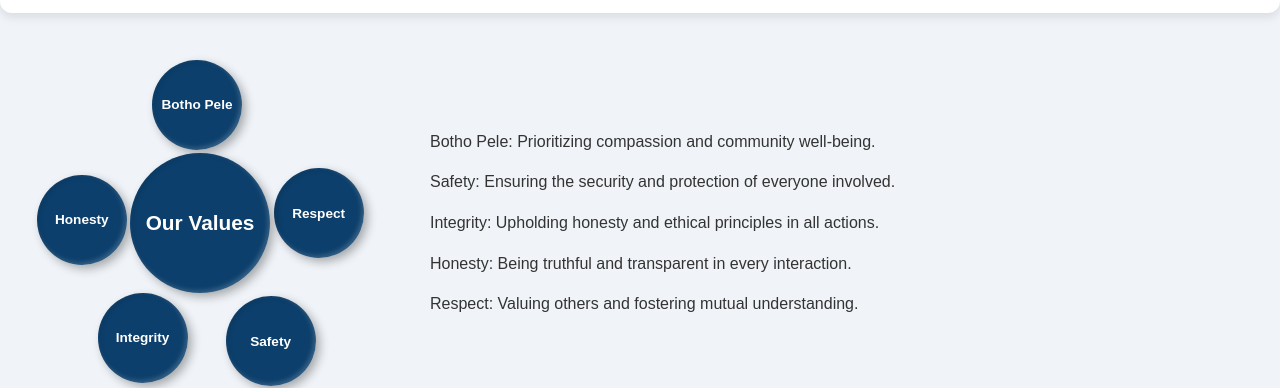
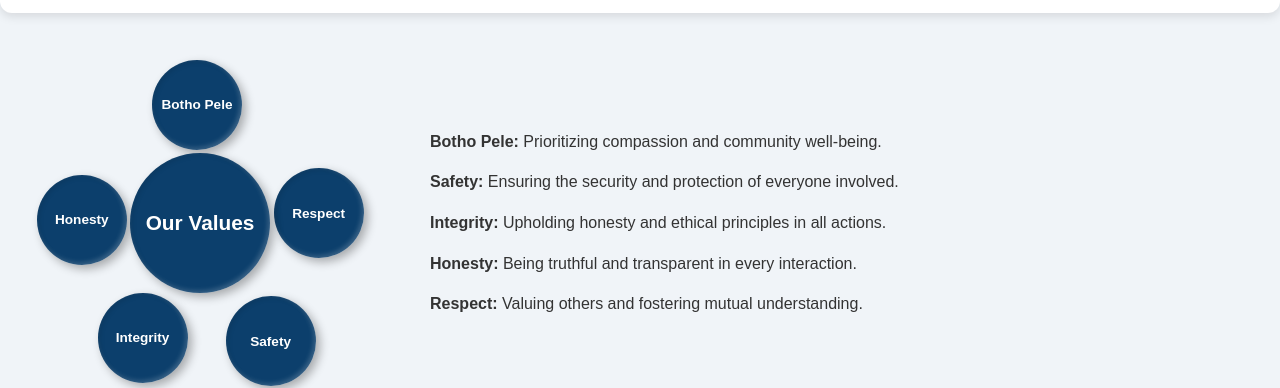
Before and after one commit to IkanyengAdams/my-website, a React (Create React App) app in the folder lociware-website/: page / in a window 1280 px wide. Shown: the part 3580-3968 px from the top of the page. Built offline with nearby package versions, Linux system fonts and the light colour scheme.

Commit message:
fixed value section text to bold

```diff
--- a/lociware-website/src/components/Values.jsx
+++ b/lociware-website/src/components/Values.jsx
@@ -72,7 +72,7 @@ export default function Values() {
         <div className="explanation-container">
           {["Botho Pele", "Safety", "Integrity", "Honesty", "Respect"].map((value, index) => (
             <p key={index} className="value-explanation">
-              {value}: {valueExplanations[value]}
+              <strong>{value}:</strong> {valueExplanations[value]}
             </p>
           ))}
         </div>
```
